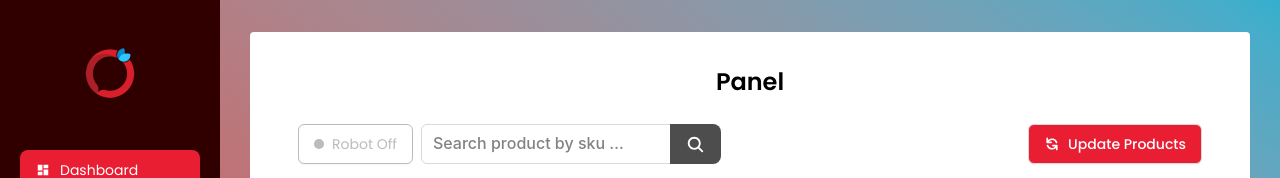
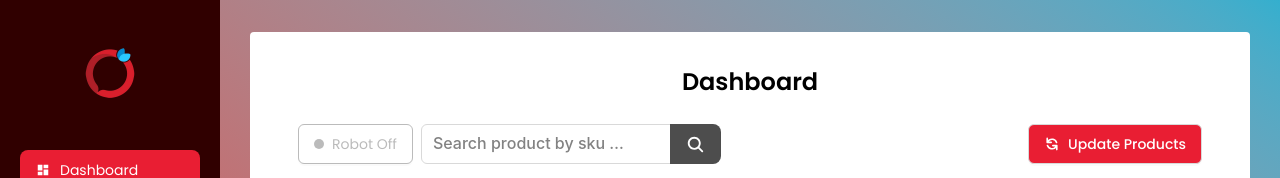
Before and after one commit to farshadarbab2024/Torob-Pricing-Robot, a React (Vite) app: page /panel/dashboard in a window 1280 px wide. Shown: the top 178 px of the page. Built offline with nearby package versions, Linux system fonts and the light colour scheme.

Commit message:
Change main title of dashboard.tsx to Dashboard

```diff
--- a/src/pages/panel/Dashboard.tsx
+++ b/src/pages/panel/Dashboard.tsx
@@ -175,7 +175,7 @@ function Dashboard() {
       rounded !px-12 !py-8"
     >
       {contextHolder}
-      <h1 className="text-center font-bold text-[24px]">Panel</h1>
+      <h1 className="text-center font-bold text-[24px]">Dashboard</h1>
 
       <FetchProduct
         fetchingStatus={fetchingStatus}
```
